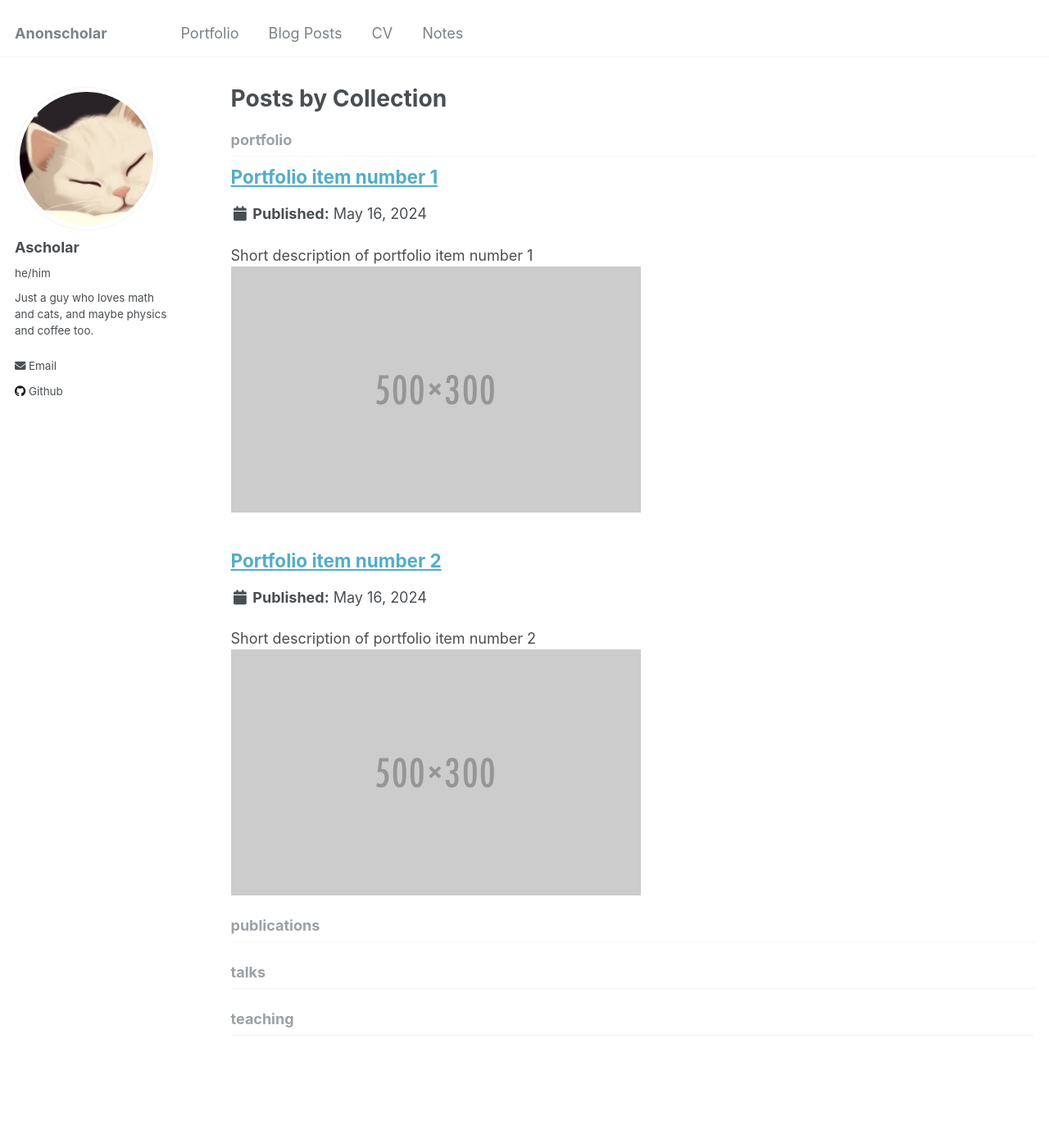
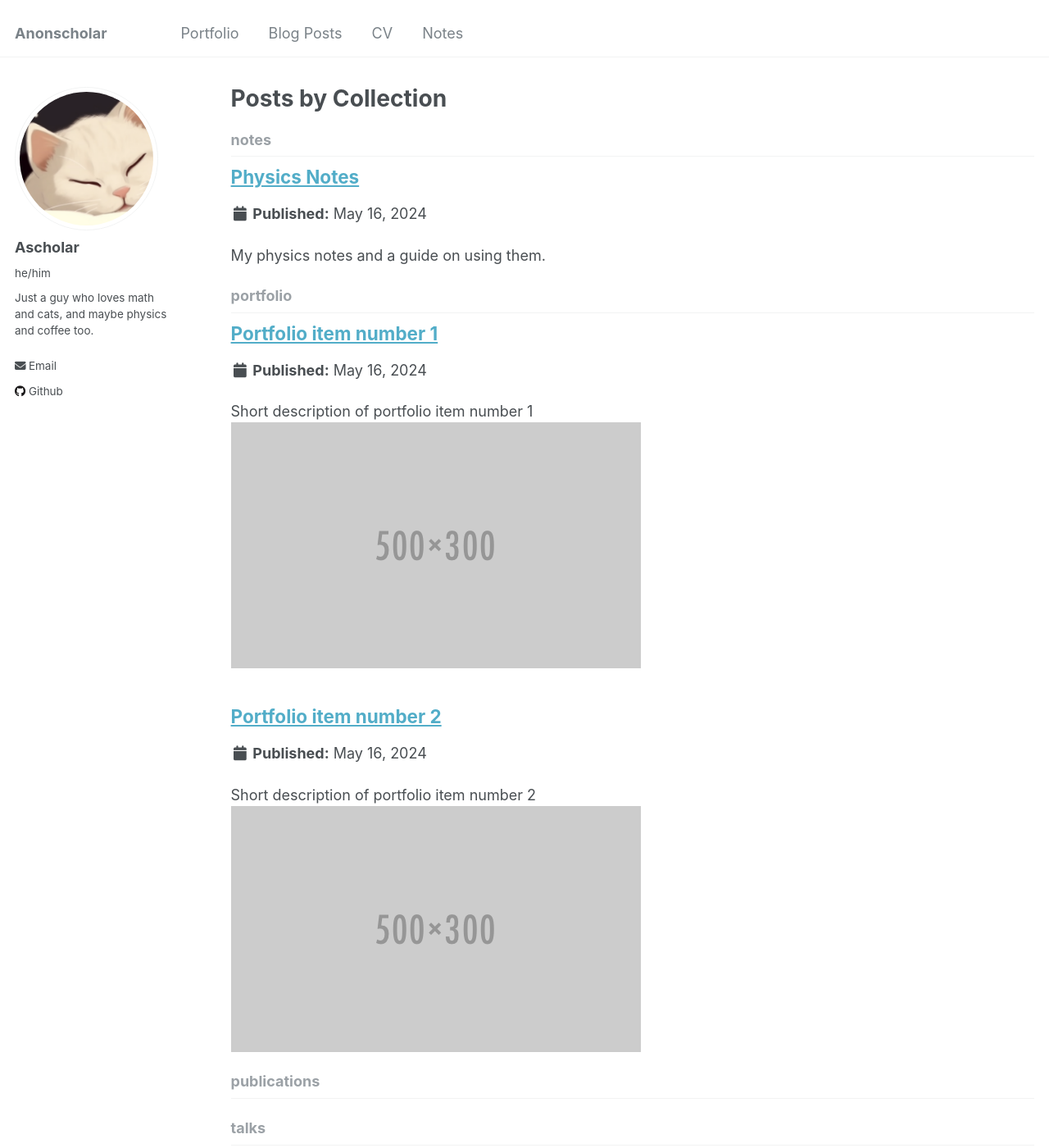
Before and after one commit to Anonscholar/anonscholar.github.io, a Jekyll site: the page built from _pages/collection-archive.html, in a window 1280 px wide and 1400 px high. Shown: the whole window at 82% size. Built offline with Jekyll 4.4.1, drawn with Linux system fonts in a browser that asks for light colours; part of the change alters nothing that is shown.

Commit message:
fix notes

```diff
--- a/_config.yml
+++ b/_config.yml
@@ -201,7 +201,7 @@ kramdown:
 
 # Collections
 collections:
-  teaching:
+  notes:
     output: true
     permalink: /:collection/:path/
   publications:
```
